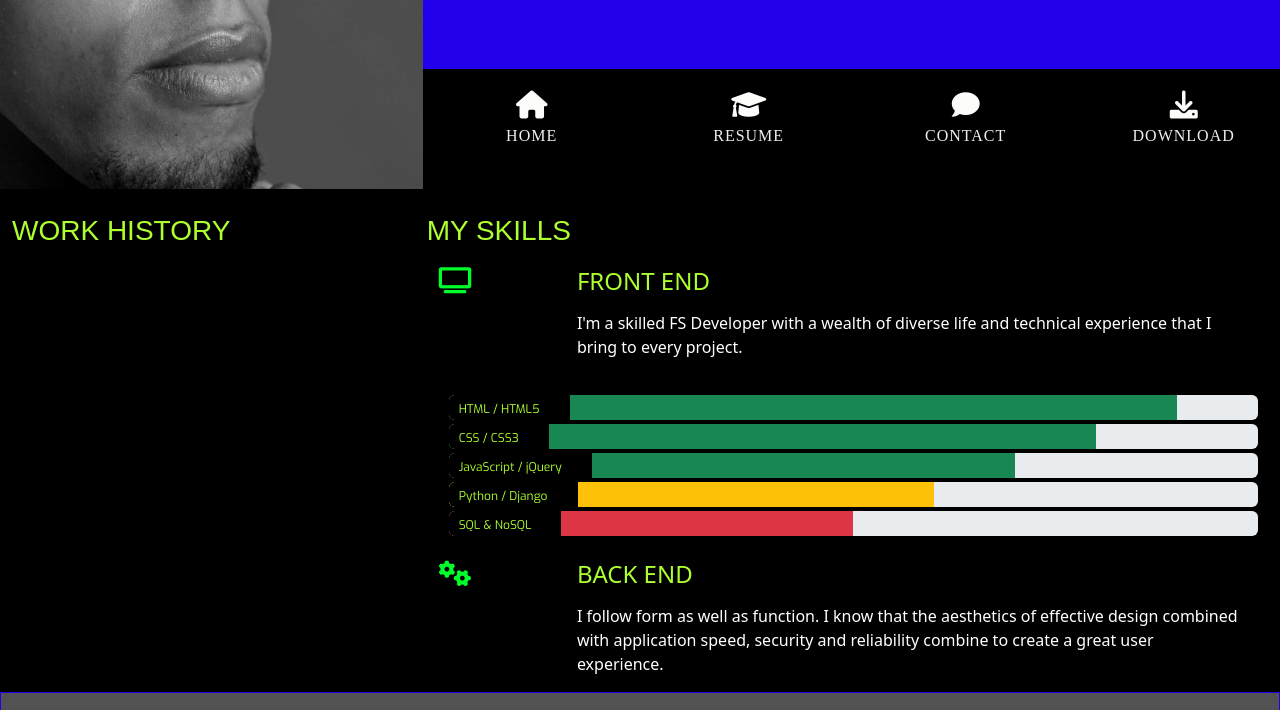
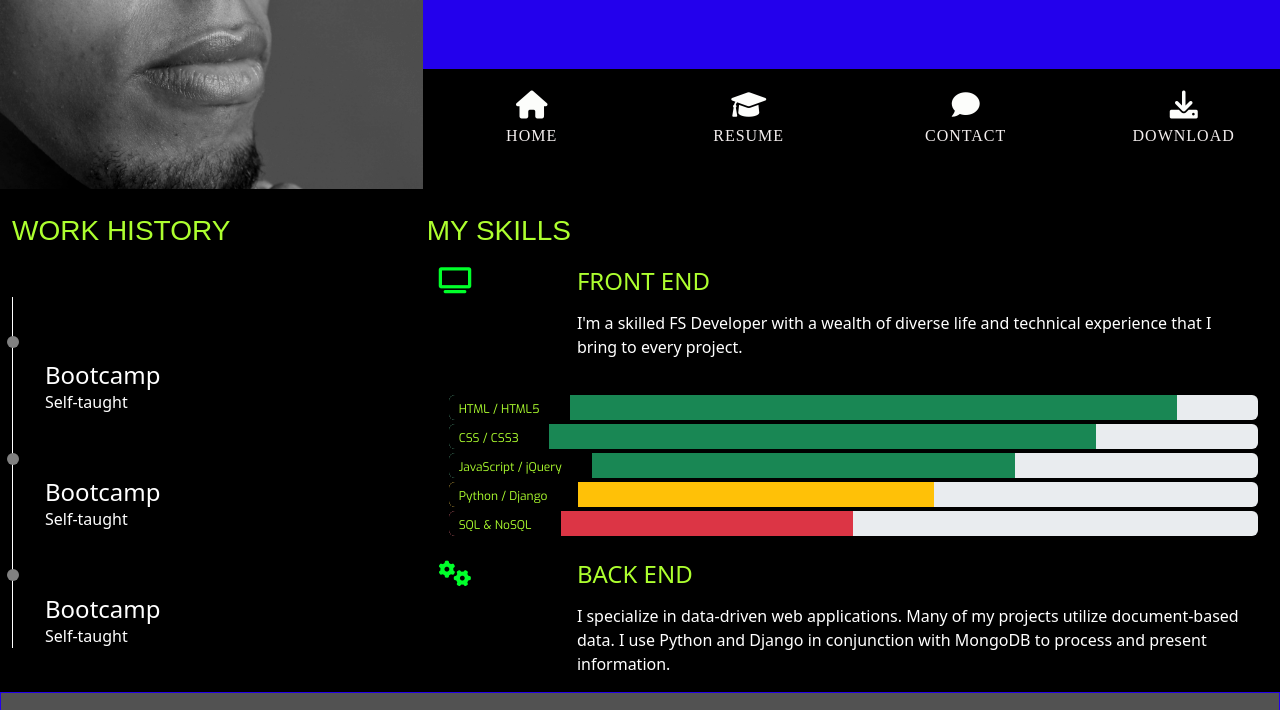
Before and after one commit to Sirak-K/Resume, a website: page resume.html in a window 1280 px wide. Shown: the part 180-890 px from the top of the page. Drawn offline with nearby package versions, Linux system fonts and the light colour scheme.

Commit message:
work history done

```diff
--- a/assets/css/style.css
+++ b/assets/css/style.css
@@ -2,6 +2,7 @@
 
 body {
     background-color: black;
+
 }
 
 /* -------------- COLORS -------------- */
@@ -28,6 +29,7 @@ background-color: black;
 .bg-color-work-history {
 background-color:black;
 }
+
 
 .ui-menu-color-home{
     background-color: black;
@@ -302,9 +304,7 @@ footer p {
     margin-bottom: 4px;
     font-family: Exo;
     font-size: 12px;
-
 }
-
 .progress-type {
     position: absolute;
     left: 0px;
@@ -313,7 +313,49 @@ footer p {
     color: greenyellow;
     background-color: black;
 }
-
 .progress-section {
     margin: 20px 10px;
 }
+
+/* ----------- WORK HISTORY ----------- */
+
+.history-heading {
+    color: greenyellow;
+    margin-bottom: 50px;
+}
+
+.timeline-item {
+    padding: 4em 2em 0em 2em;
+    position: relative;
+    color: white;
+    border-left: 1px solid;
+}
+
+.timeline-item p {
+    padding: 0;
+    margin:0;
+}
+.timeline-item:before {
+    content: attr(data-dates);
+    position: absolute;
+    left: 2.5em;
+    top: 3em;
+    display:block;
+    padding: 0;
+    margin:0;
+}
+.timeline-item:before {
+    width: 12px;
+    height: 12px;
+    display:block;
+    top: 2.4em;
+    position: absolute;
+    left: -6px;
+    border-radius: 12px;
+    content: '';
+    background: grey;
+}
+
+.history-items {
+    margin-bottom: 30px;
+}
--- a/resume.html
+++ b/resume.html
@@ -58,8 +58,24 @@
                         </h3>
                     </div>
                 </div>
+                <div class="history-items">
+            <!--SKILL 1-->
+            <div class="timeline-item" data-dates="11/1994 - 02-2023">
+                <h4>Bootcamp</h4>
+                <p>Self-taught</p>
             </div>
-
+            <!--SKILL 2-->
+            <div class="timeline-item" data-dates="11/1994 - 02-2023">
+                <h4>Bootcamp</h4>
+                <p>Self-taught</p>
+            </div>
+            <!--SKILL 3-->
+            <div class="timeline-item" data-dates="11/1994 - 02-2023">
+                <h4>Bootcamp</h4>
+                <p>Self-taught</p>
+            </div>
+            </div>
+        </div>
             <!-------------- THREE REASONS -------------->
             <div class="col-md-8 bg-color-three-reasons">
                 <div class="row">
@@ -137,9 +153,9 @@
                                 </div>
                                 <div class="col-10">
                                     <h4 class="three-reasons-heading uppercase">BACK END</h4>
-                                <p>I follow form as well as function. I know that the aesthetics of
-                                    effective design combined with application speed, security and
-                                    reliability combine to create a great user experience.
+                                <p>I specialize in data-driven web applications. Many of my projects
+                                    utilize document-based data. I use Python and Django in conjunction
+                                    with MongoDB to process and present information.
                                 </p>
                                 </div>
                             </div>
@@ -151,7 +167,7 @@
         </div>
 
     </section>
-
+<!-------------- FOOTER -------------->
     <footer class="container-fluid">
         <div id="footer-details" class="row">
             <div class="col-sm-4">
```
